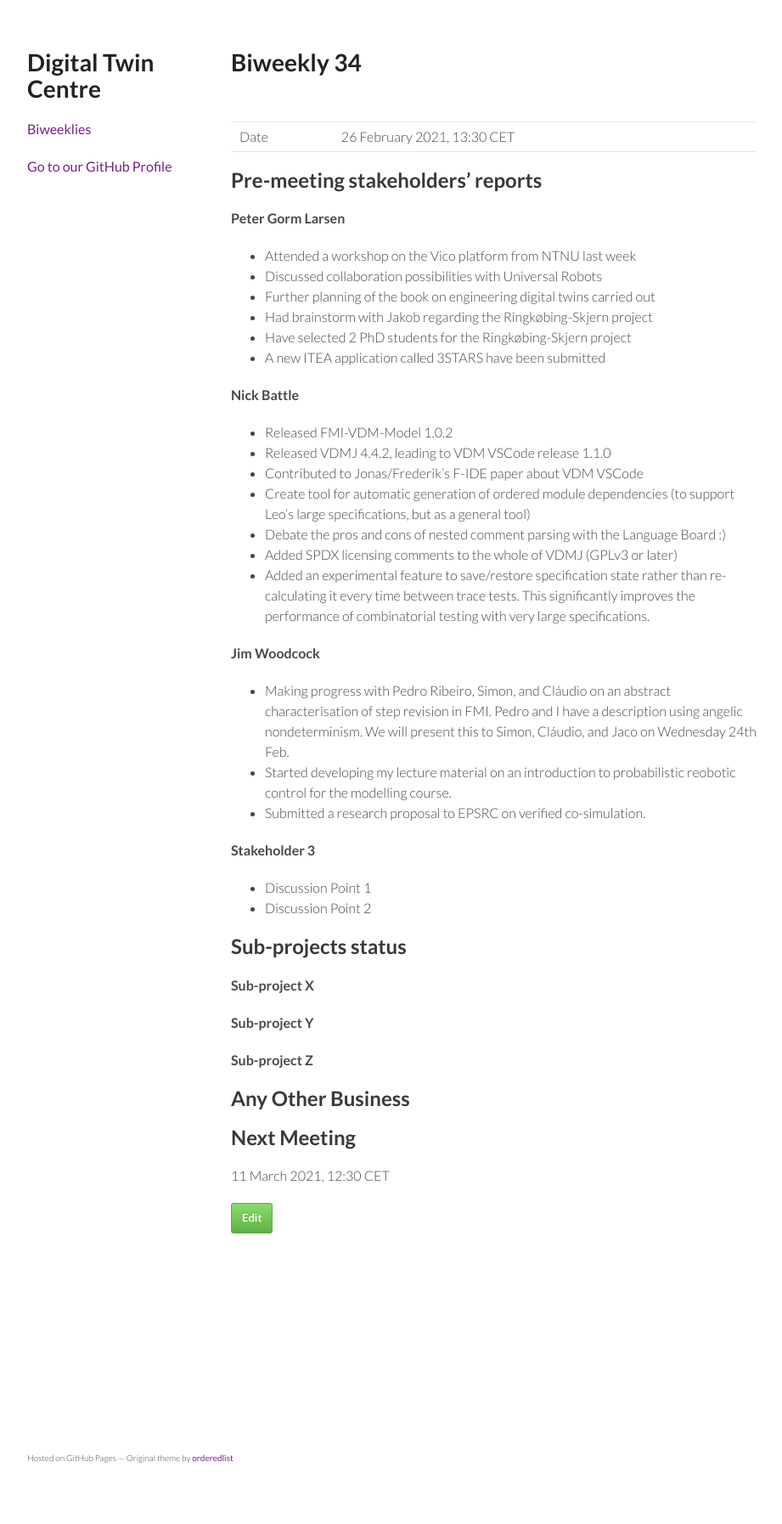
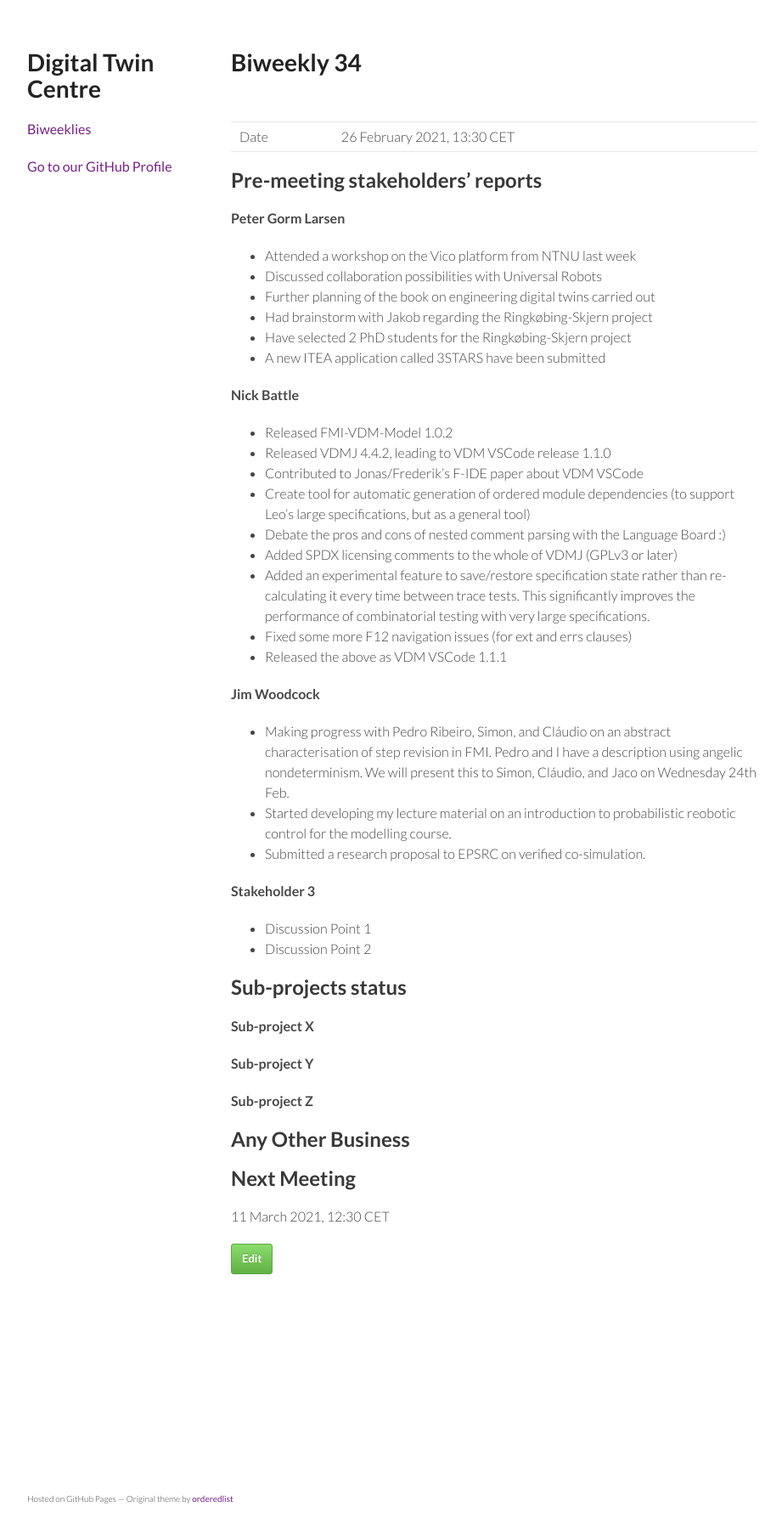
Before and after one commit to digitaltwincentre/digitaltwincentre.github.io, a Jekyll site: the page built from _biweeklies/Biweekly-34.md, in a window 1280 px wide. Shown: the whole page at 85% size, without its empty margins (178-1099 px from the left). Built offline with Jekyll 4.4.1, drawn with Linux system fonts in a browser that asks for light colours; nearby versions of some CDN libraries; before the commit the page ends 1746 px from its top, so only the background shows below that.

Commit message:
Update Biweekly-34.md

```diff
--- a/_biweeklies/Biweekly-34.md
+++ b/_biweeklies/Biweekly-34.md
@@ -36,6 +36,8 @@ date: 26 February 2021, 1330 CET
 * Debate the pros and cons of nested comment parsing with the Language Board :)
 * Added SPDX licensing comments to the whole of VDMJ (GPLv3 or later)
 * Added an experimental feature to save/restore specification state rather than re-calculating it every time between trace tests. This significantly improves the performance of combinatorial testing with very large specifications.
+* Fixed some more F12 navigation issues (for ext and errs clauses)
+* Released the above as VDM VSCode 1.1.1
 
 #### Jim Woodcock
 * Making progress with Pedro Ribeiro, Simon, and Cláudio on an abstract characterisation of step revision in FMI. Pedro and I have a description using angelic nondeterminism. We will present this to Simon, Cláudio, and Jaco on Wednesday 24th Feb.
```
